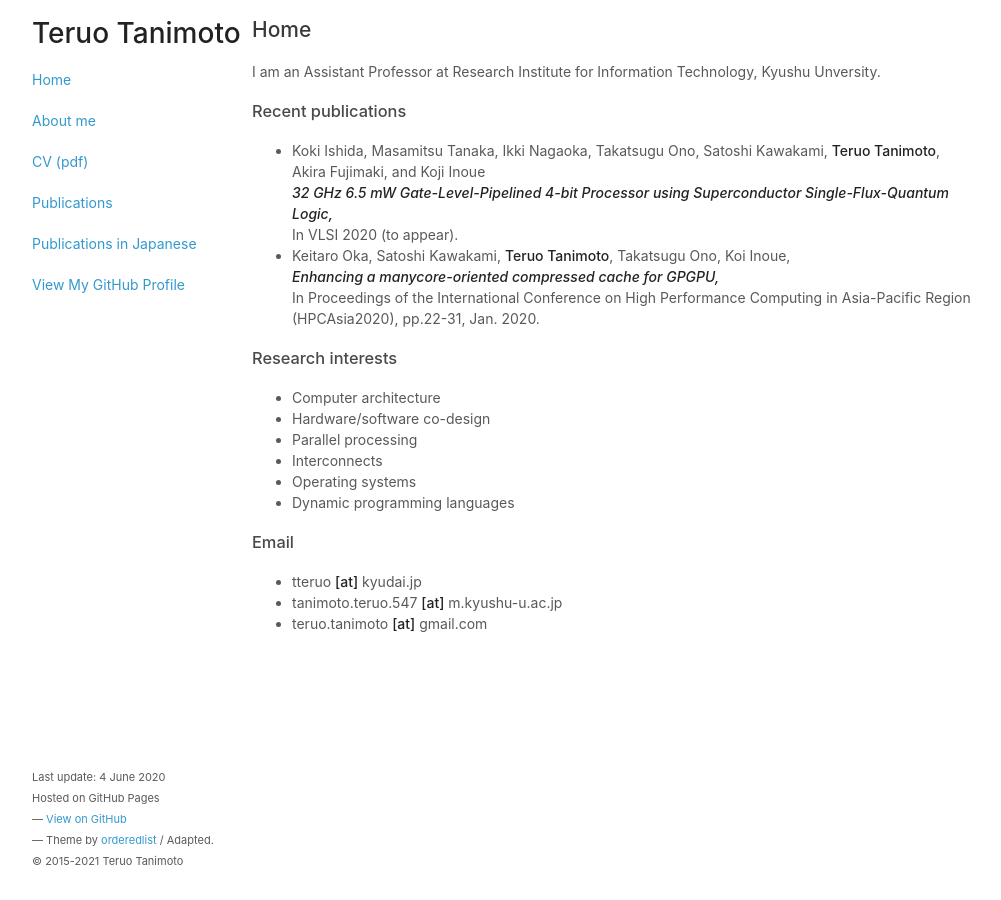
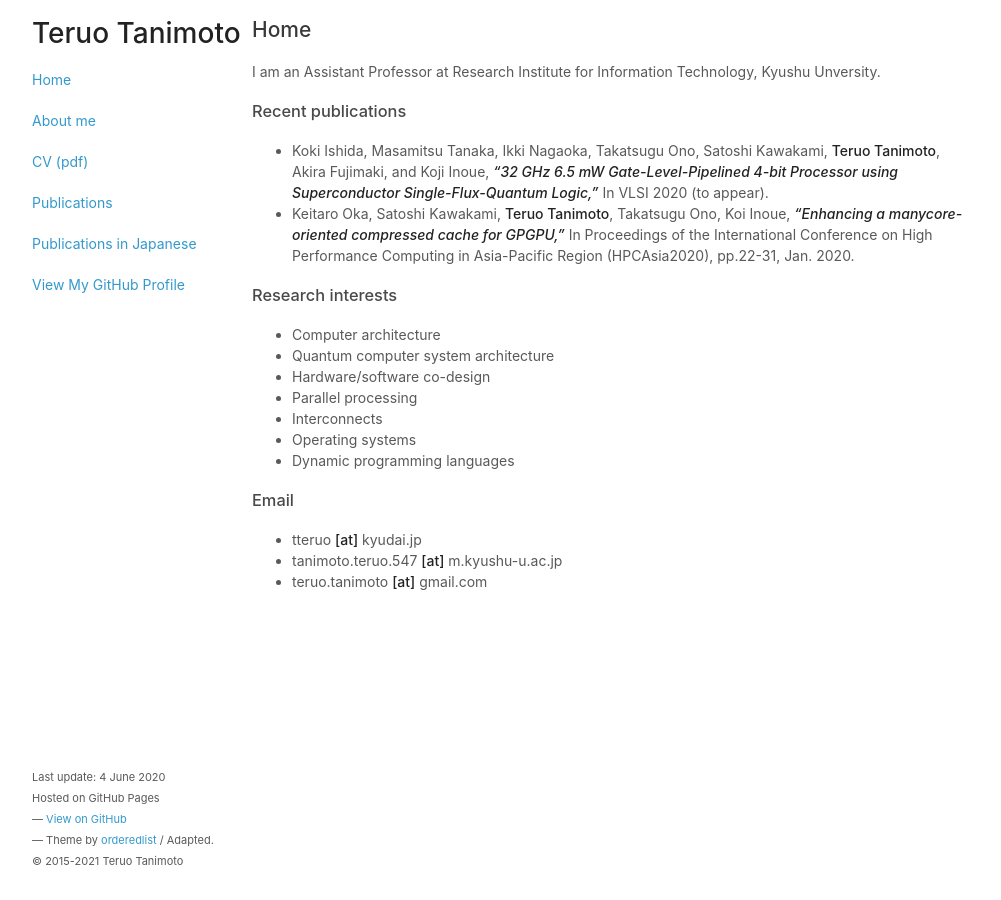
Before and after one commit to teruo41/teruo41.github.io, a Jekyll site: the page built from index.md, in a window 1280 px wide. Shown: the whole page, without its empty margins (138-1139 px from the left). Built offline with Jekyll 4.4.1, drawn with Linux system fonts in a browser that asks for light colours.

Commit message:
Update index.md

```diff
--- a/index.md
+++ b/index.md
@@ -8,15 +8,16 @@
 I am an Assistant Professor at Research Institute for Information Technology, Kyushu Unversity.
 
 ### Recent publications
-  - Koki Ishida, Masamitsu Tanaka, Ikki Nagaoka, Takatsugu Ono, Satoshi Kawakami, __Teruo Tanimoto__, Akira Fujimaki, and Koji Inoue
-    ***32 GHz 6.5 mW Gate-Level-Pipelined 4-bit Processor using Superconductor Single-Flux-Quantum Logic,***
+  - Koki Ishida, Masamitsu Tanaka, Ikki Nagaoka, Takatsugu Ono, Satoshi Kawakami, __Teruo Tanimoto__, Akira Fujimaki, and Koji Inoue,
+    ***"32 GHz 6.5 mW Gate-Level-Pipelined 4-bit Processor using Superconductor Single-Flux-Quantum Logic,"***
     In VLSI 2020 (to appear).
   - Keitaro Oka, Satoshi Kawakami, __Teruo Tanimoto__, Takatsugu Ono, Koi Inoue,
-    ***Enhancing a manycore-oriented compressed cache for GPGPU,***
+    ***"Enhancing a manycore-oriented compressed cache for GPGPU,"***
     In Proceedings of the International Conference on High Performance Computing in Asia-Pacific Region (HPCAsia2020), pp.22-31, Jan. 2020.
 
 ### Research interests
   - Computer architecture
+  - Quantum computer system architecture
   - Hardware/software co-design
   - Parallel processing
   - Interconnects
```
